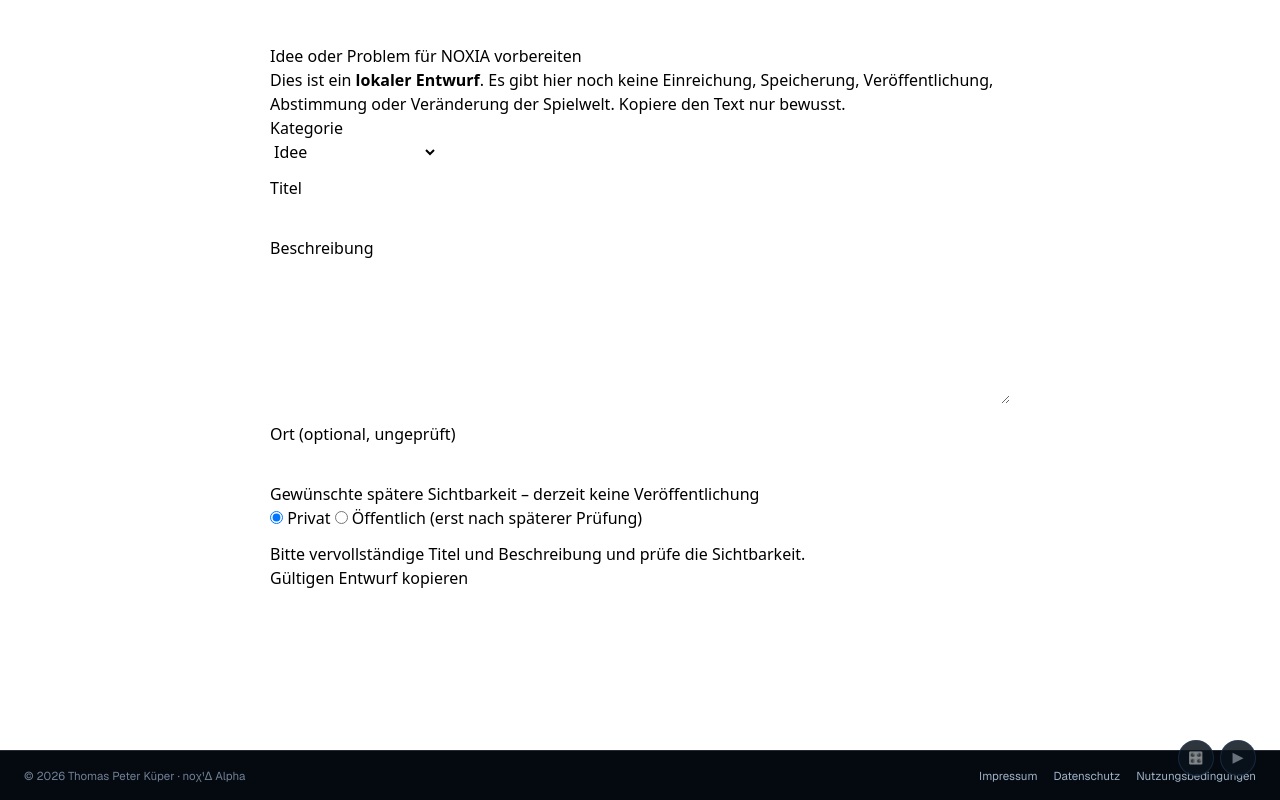
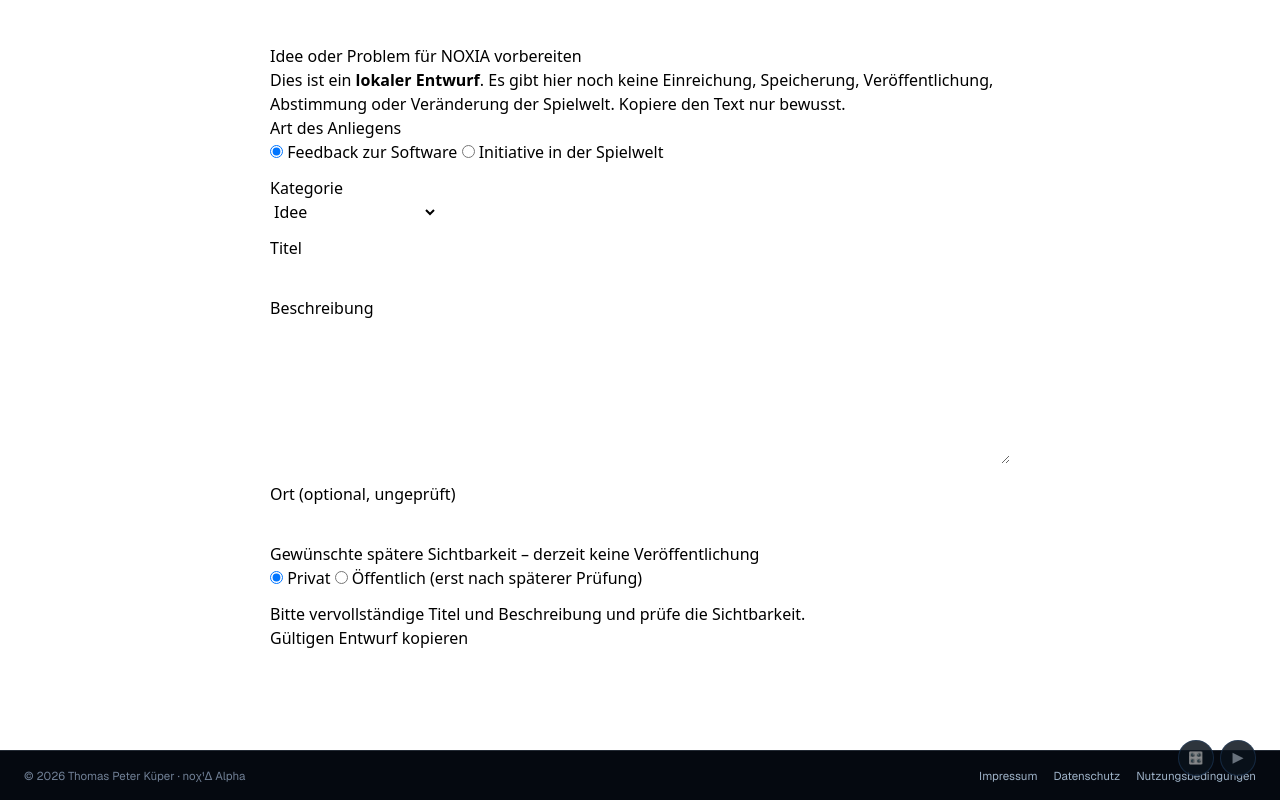
Before and after one commit to thomaspeterkueper/noxiagame, a Next.js app: page /earth/feedback in a window 1280 px wide. Built offline with nearby package versions, Linux system fonts and the light colour scheme.

Commit message:
feat(feedback): expose development versus world initiative choice

```diff
--- a/app/earth/feedback/PlayerFeedbackDraftForm.tsx
+++ b/app/earth/feedback/PlayerFeedbackDraftForm.tsx
@@ -11,6 +11,7 @@ const categoryLabels: Record<FeedbackCategory, string> = {
 
 /** Deliberately local-only until authenticated, moderated and rate-limited intake exists. */
 export default function PlayerFeedbackDraftForm() {
+  const [destination, setDestination] = useState<'development' | 'world_initiative'>('development')
   const [category, setCategory] = useState<FeedbackCategory>('idea')
   const [title, setTitle] = useState('')
   const [description, setDescription] = useState('')
@@ -18,7 +19,7 @@ export default function PlayerFeedbackDraftForm() {
   const [visibility, setVisibility] = useState<'private' | 'public'>('private')
   const [consentToPublish, setConsentToPublish] = useState(false)
   const [copyStatus, setCopyStatus] = useState<'idle' | 'copied' | 'error'>('idle')
-  const result = prepareLocalFeedbackCopy({ category, title, description, locationRef, visibility, consentToPublish })
+  const result = prepareLocalFeedbackCopy({ category, destination, title, description, locationRef, visibility, consentToPublish })
 
   async function copyDraft() {
     if (!result.ok) return
@@ -35,6 +36,10 @@ export default function PlayerFeedbackDraftForm() {
     <p>Dies ist ein <strong>lokaler Entwurf</strong>. Es gibt hier noch keine Einreichung, Speicherung,
       Veröffentlichung, Abstimmung oder Veränderung der Spielwelt. Kopiere den Text nur bewusst.</p>
     <form onSubmit={event => event.preventDefault()}>
+      <fieldset style={{ marginBottom: 12 }}><legend>Art des Anliegens</legend>
+        <label><input type="radio" name="destination" checked={destination === 'development'} onChange={() => { setDestination('development'); setCopyStatus('idle') }} /> Feedback zur Software</label>{' '}
+        <label><input type="radio" name="destination" checked={destination === 'world_initiative'} onChange={() => { setDestination('world_initiative'); setCopyStatus('idle') }} /> Initiative in der Spielwelt</label>
+      </fieldset>
       <label style={{ display: 'block', marginBottom: 12 }}>Kategorie<br />
         <select value={category} onChange={event => { setCategory(event.target.value as FeedbackCategory); setCopyStatus('idle') }}>
           {FEEDBACK_CATEGORIES.map(value => <option key={value} value={value}>{categoryLabels[value]}</option>)}
```
